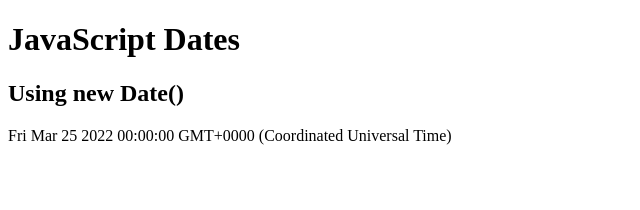
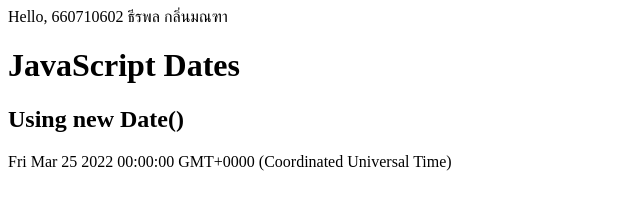
Before and after one commit to 660710602/517101_602, a plain HTML site: page index.html in a window 1280 px wide. Shown: the whole page, without its empty margins (0-640 px from the left). Drawn offline with Linux system fonts and the light colour scheme.

Commit message:
add id and name
เพิ่มบรรทัดที่เเสดงรหัสนักศึกษา เเละชื่อ นามสกุล

```diff
--- a/index.html
+++ b/index.html
@@ -1,7 +1,7 @@
 <!DOCTYPE html>
 <html>
 <body>
-
+Hello, 660710602 ธีรพล กลิ่นมณฑา
 <h1>JavaScript Dates</h1>
 <h2>Using new Date()</h2>
 
```
